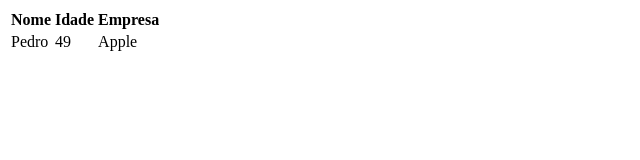
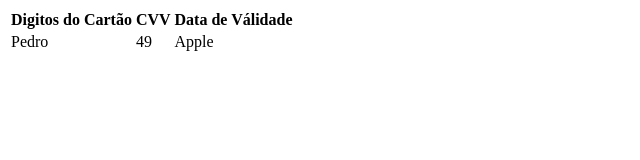
Before and after one commit to CnxBR/WebDev---Pedro, a plain HTML site: page index.html in a window 1280 px wide. Shown: the whole page, without its empty margins (0-640 px from the left). Drawn offline with Linux system fonts and the light colour scheme.

Commit message:
Alterando valores da Tabela

```diff
--- a/index.html
+++ b/index.html
@@ -8,9 +8,9 @@
 <body>
     <table>
         <tr>
-            <th>Nome</th>
-            <th>Idade</th>
-            <th>Empresa</th>
+            <th>Digitos do Cartão</th>
+            <th>CVV</th>
+            <th>Data de Válidade</th>
         </tr>
         <tr>
             <td>Pedro</td>
```
